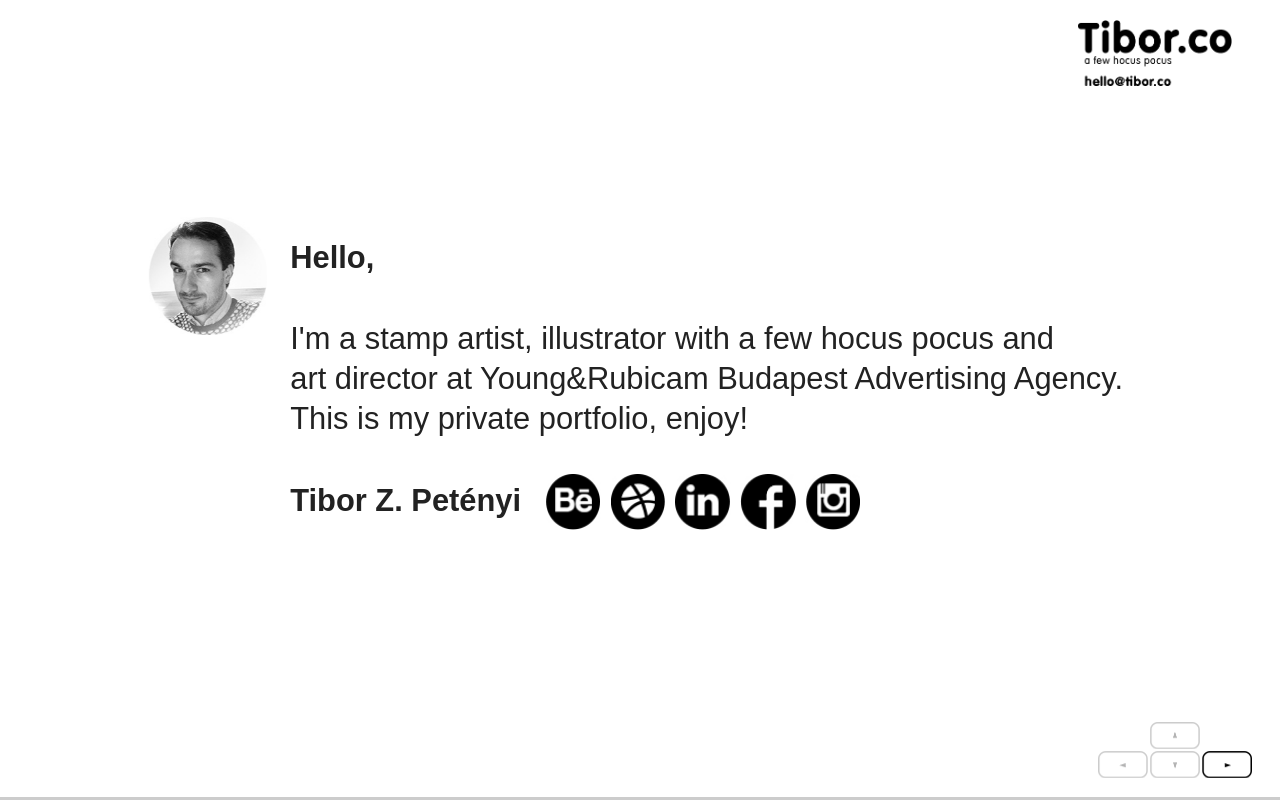
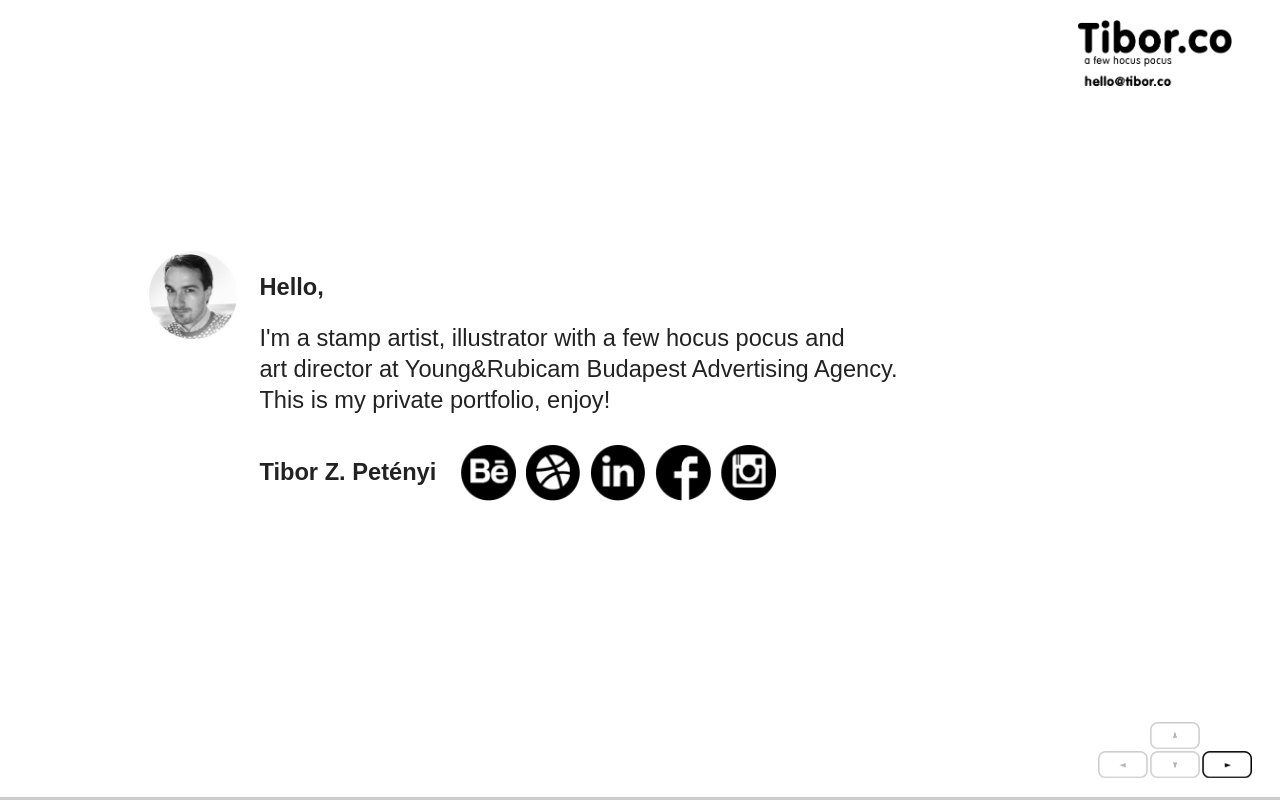
Before and after one commit to harisadam/tibor.co, a website: page index.html in a window 1280 px wide. Drawn offline with Linux system fonts and the light colour scheme.

Commit message:
style fixes

```diff
--- a/css/theme/tibor.css
+++ b/css/theme/tibor.css
@@ -364,7 +364,7 @@ body {
 /* About slide */
 .profile-pic{
   float:left;
-  width:120px;
+  width:90px;
   margin-right: 20px!important;
 }
 
@@ -381,14 +381,17 @@ body {
 .about p.hello{
   font-family:Helverica, arial;
   font-weight:bold;
-  font-size:30px;
+  font-size:23px;
   margin-right: 15px;
+}
+
+.left{
+  float:left;
 }
 
 .about p{
   font-family:Helverica, arial;
-  font-size:30px;
-  float:left;
+  font-size:23px;
 }
 
 .about .social{
@@ -397,7 +400,7 @@ body {
   float:left;
   display:block;
   background:url(../../images/logos.jpg) no-repeat;
-  margin: 14px 0 0 9px;
+  margin: 9px 0 0 9px;
 }
 
 .about .social.facebook{
--- a/index.html
+++ b/index.html
@@ -55,7 +55,7 @@
               art director at Young&Rubicam Budapest Advertising Agency.<br/>
               This is my private portfolio, enjoy!
             </p>
-            <p class="hello">
+            <p class="hello left">
               Tibor Z. Petényi
             </p>
             <a href="https://www.behance.net/search?content=projects&sort=appreciations&time=week&search=tibor%20z%20petenyi" class="social behance"></a>
```
